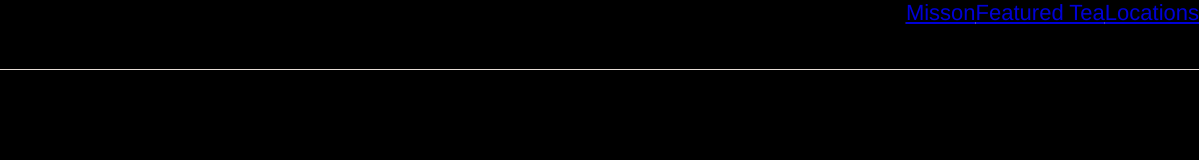
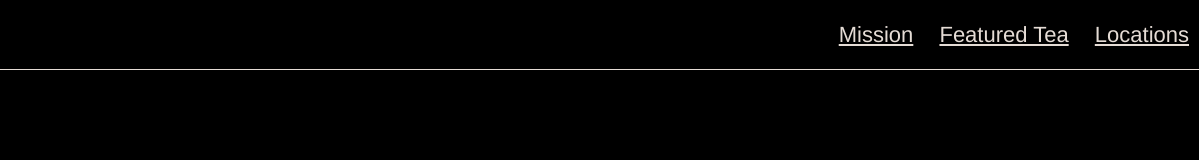
Before and after one commit to whitey16/teacozy, a plain HTML site: page index.html in a window 1280 px wide. Shown: the full height of the page, 81-1280 px from the left. Drawn offline with Linux system fonts and the light colour scheme.

Commit message:
Header complete.

```diff
--- a/index.html
+++ b/index.html
@@ -9,9 +9,11 @@
     <header>
       <img id="logo" src="https://s3.amazonaws.com/codecademy-content/courses/freelance-1/unit-4/img-tea-cozy-logo.png">
       <nav>
-        <span><a href="#">Misson</a></span>
-        <span><a href="#">Featured Tea</a></span>
-        <span><a href="#">Locations</a></span>
+        <ul>
+          <li><a href="#">Mission</a></li>
+          <li><a href="#">Featured Tea</a></li>
+          <li><a href="#">Locations</a></li>
+        </ul>
       </nav>
     </header>
 
--- a/resources/css/style.css
+++ b/resources/css/style.css
@@ -12,11 +12,23 @@ header {
   height: 69px;
   border-bottom: 1px solid seashell;
   display: flex;
+  position: fixed;
+  width: 100%;
 }
+
 nav {
-  display: inline-flex;
+  align-content: center;
+  justify-content: space-between;
   margin-left: auto;
-  text-decoration: underline;
+}
+
+
+li {
+  display: inline;
+  padding: 10px;
+}
+
+a {
   color: seashell;
 }
 
```
